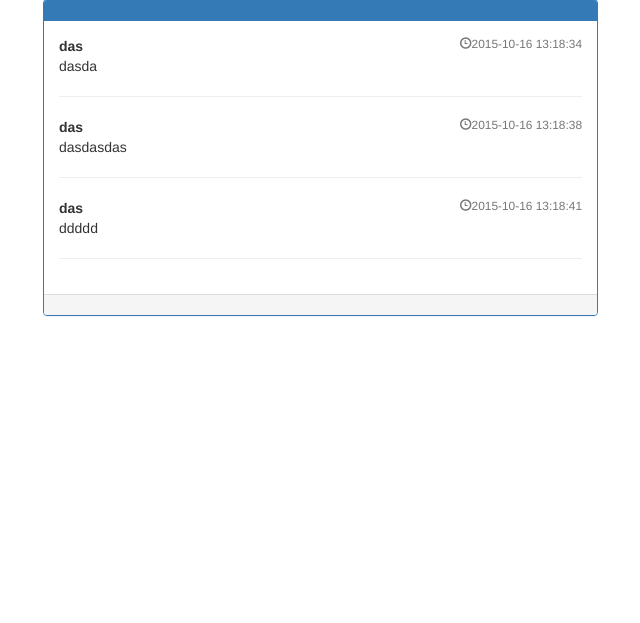
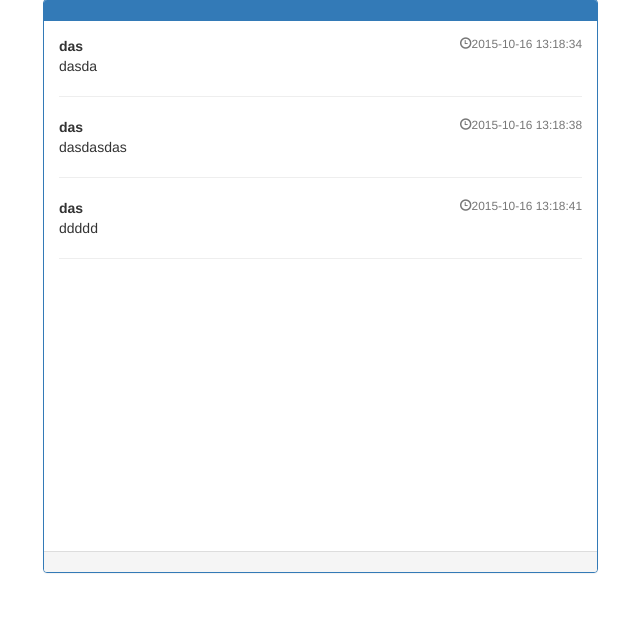
Before and after one commit to drppi44/djangochat, a Django app: page / in a window 1280 px wide. Shown: the part 177-800 px from the top of the page, without its empty margins (27-667 px from the left). Run offline with Django 3.2, Linux system fonts and the light colour scheme; data comes from the database, SQL or seed files in the repository; data that the repository does not hold is empty; some libraries are stand-ins or nearby versions.

Commit message:
make chat scroll

```diff
--- a/assets/css/screen.css
+++ b/assets/css/screen.css
@@ -1,6 +1,8 @@
 #mid_content{
     width: 768px;
-    /*height: 1070px;*/
     margin: auto;
-    /*background: url("/static/img/table_bg.gif") repeat;*/
 }
+.chat{
+    height: 500px;
+    overflow-y: auto;
+}
```
